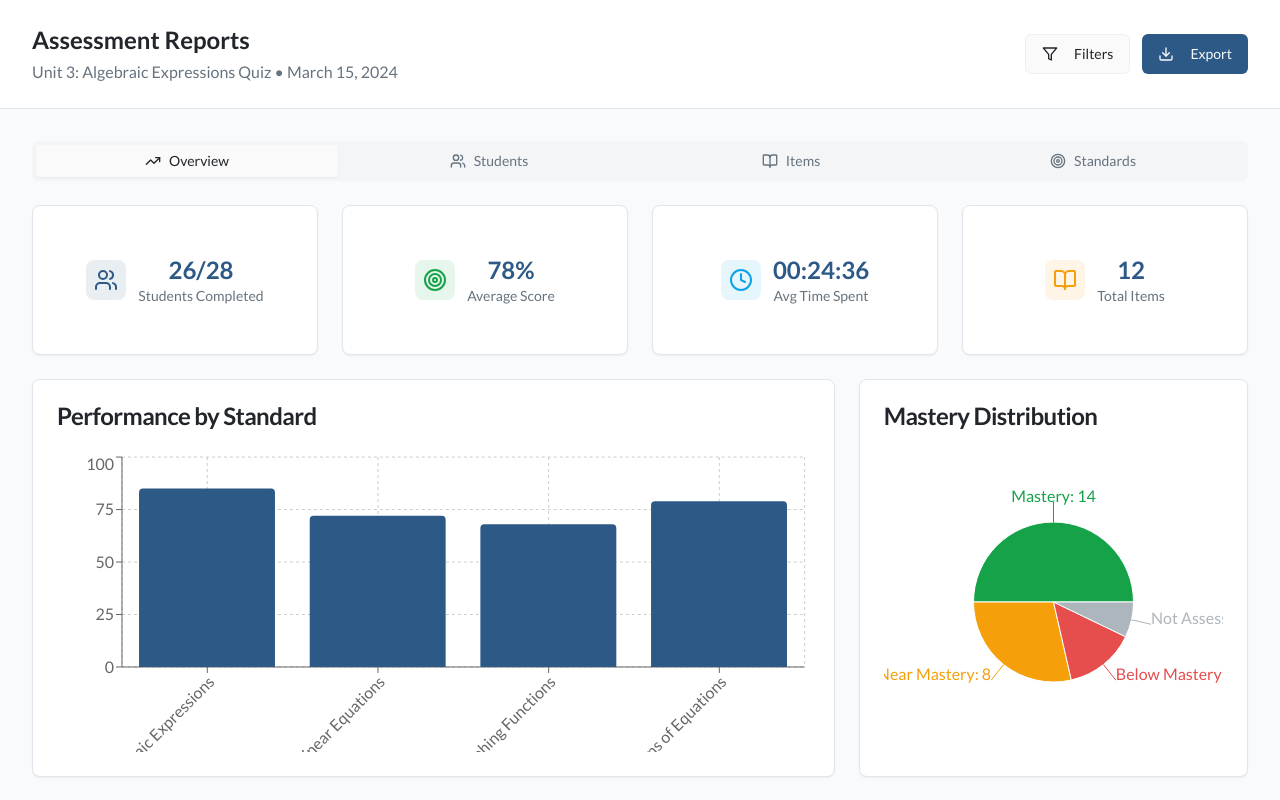
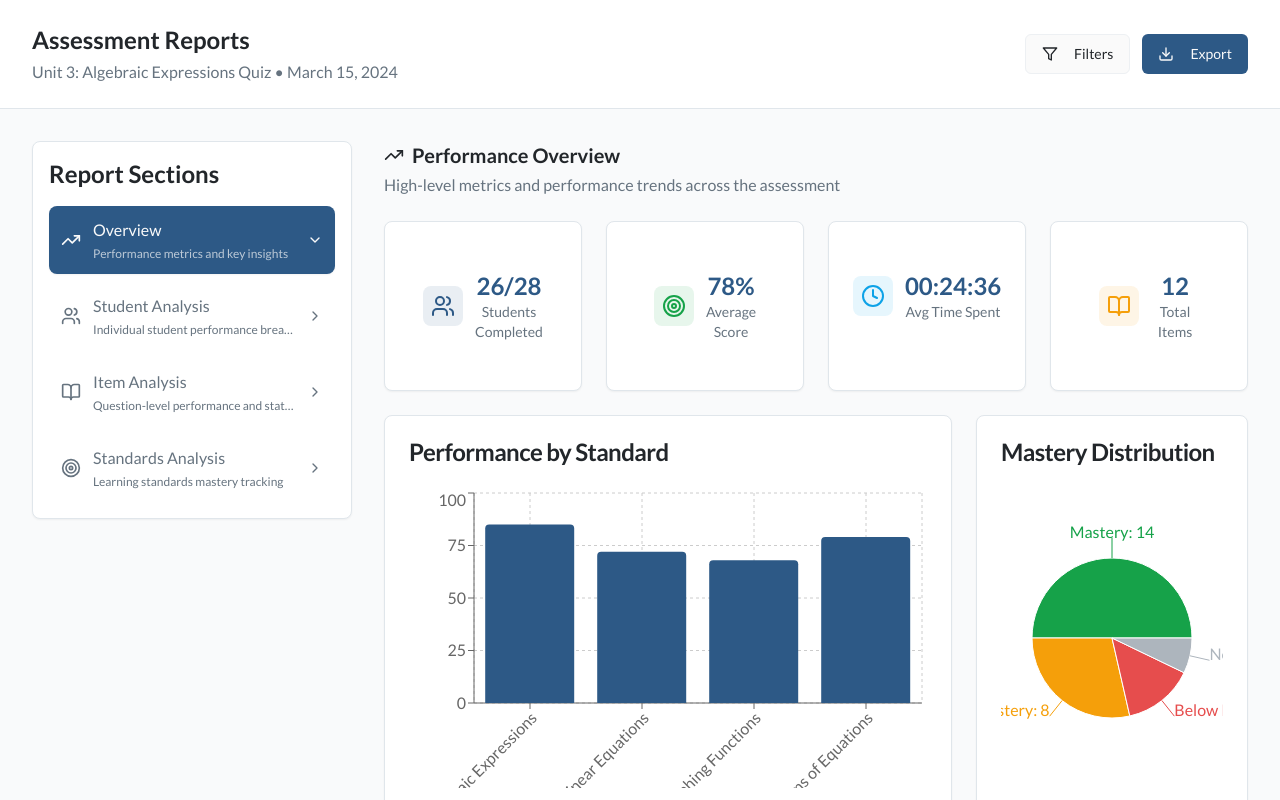
Before and after one commit to MikeBlom/ams-quiz-report, a React (Vite) app: page / in a window 1280 px wide. Shown: the top 800 px of the page. Built offline with nearby package versions, Linux system fonts and the light colour scheme.

Commit message:
Refactor dashboard to single page
Change the assessment dashboard to display all report categories on a single page, removing the tabbed interface. This will improve the user experience by allowing direct access to all information without requiring tab switching.

```diff
--- a/src/components/AssessmentDashboard.tsx
+++ b/src/components/AssessmentDashboard.tsx
@@ -1,11 +1,10 @@
 
-import React, { useState } from 'react';
+import React, { useState, useRef } from 'react';
 import { Card, CardContent, CardHeader, CardTitle } from "@/components/ui/card";
 import { Button } from "@/components/ui/button";
-import { Tabs, TabsContent, TabsList, TabsTrigger } from "@/components/ui/tabs";
 import { Badge } from "@/components/ui/badge";
-import { BarChart, Bar, XAxis, YAxis, CartesianGrid, Tooltip, ResponsiveContainer, PieChart, Pie, Cell } from 'recharts';
-import { Download, Filter, Users, Target, BookOpen, TrendingUp } from 'lucide-react';
+import { ScrollArea } from "@/components/ui/scroll-area";
+import { Download, Filter, Users, Target, BookOpen, TrendingUp, ChevronRight } from 'lucide-react';
 import MetricsOverview from './MetricsOverview';
 import StudentAnalysis from './StudentAnalysis';
 import ItemAnalysis from './ItemAnalysis';
@@ -14,9 +13,15 @@ import ExportDialog from './ExportDialog';
 import FilterPanel from './FilterPanel';
 
 const AssessmentDashboard = () => {
-  const [activeTab, setActiveTab] = useState('overview');
   const [showFilters, setShowFilters] = useState(false);
   const [showExport, setShowExport] = useState(false);
+  const [activeSection, setActiveSection] = useState('overview');
+
+  // Refs for scrolling to sections
+  const overviewRef = useRef<HTMLDivElement>(null);
+  const studentsRef = useRef<HTMLDivElement>(null);
+  const itemsRef = useRef<HTMLDivElement>(null);
+  const standardsRef = useRef<HTMLDivElement>(null);
 
   // Mock data for demonstration
   const assessmentData = {
@@ -28,10 +33,65 @@ const AssessmentDashboard = () => {
     timeSpent: "00:24:36"
   };
 
+  const sections = [
+    {
+      id: 'overview',
+      title: 'Overview',
+      icon: TrendingUp,
+      ref: overviewRef,
+      description: 'Performance metrics and key insights'
+    },
+    {
+      id: 'students',
+      title: 'Student Analysis',
+      icon: Users,
+      ref: studentsRef,
+      description: 'Individual student performance breakdown'
+    },
+    {
+      id: 'items',
+      title: 'Item Analysis',
+      icon: BookOpen,
+      ref: itemsRef,
+      description: 'Question-level performance and statistics'
+    },
+    {
+      id: 'standards',
+      title: 'Standards Analysis',
+      icon: Target,
+      ref: standardsRef,
+      description: 'Learning standards mastery tracking'
+    }
+  ];
+
+  const scrollToSection = (sectionRef: React.RefObject<HTMLDivElement>, sectionId: string) => {
+    setActiveSection(sectionId);
+    sectionRef.current?.scrollIntoView({ behavior: 'smooth', block: 'start' });
+  };
+
+  const handleScroll = () => {
+    const scrollPosition = window.scrollY + 200;
+
+    sections.forEach((section) => {
+      const element = section.ref.current;
+      if (element) {
+        const { offsetTop, offsetHeight } = element;
+        if (scrollPosition >= offsetTop && scrollPosition < offsetTop + offsetHeight) {
+          setActiveSection(section.id);
+        }
+      }
+    });
+  };
+
+  React.useEffect(() => {
+    window.addEventListener('scroll', handleScroll);
+    return () => window.removeEventListener('scroll', handleScroll);
+  }, []);
+
   return (
     <div className="min-h-screen bg-dashboard-bg">
       {/* Header */}
-      <div className="bg-card border-b border-border">
+      <div className="bg-card border-b border-border sticky top-0 z-40">
         <div className="max-w-7xl mx-auto px-4 sm:px-6 lg:px-8">
           <div className="py-6">
             <div className="flex items-center justify-between">
@@ -67,60 +127,107 @@ const AssessmentDashboard = () => {
         </div>
       </div>
 
-      {/* Main Content */}
-      <div className="max-w-7xl mx-auto px-4 sm:px-6 lg:px-8 py-8">
-        <Tabs value={activeTab} onValueChange={setActiveTab} className="space-y-6">
-          <TabsList className="grid w-full grid-cols-4 lg:w-auto lg:grid-cols-4">
-            <TabsTrigger
-              value="overview"
-              className="flex items-center space-x-2"
-              aria-label="Overview tab"
-            >
-              <TrendingUp className="h-4 w-4" aria-hidden="true" />
-              <span>Overview</span>
-            </TabsTrigger>
-            <TabsTrigger
-              value="students"
-              className="flex items-center space-x-2"
-              aria-label="Student Analysis tab"
-            >
-              <Users className="h-4 w-4" aria-hidden="true" />
-              <span>Students</span>
-            </TabsTrigger>
-            <TabsTrigger
-              value="items"
-              className="flex items-center space-x-2"
-              aria-label="Item Analysis tab"
-            >
-              <BookOpen className="h-4 w-4" aria-hidden="true" />
-              <span>Items</span>
-            </TabsTrigger>
-            <TabsTrigger
-              value="standards"
-              className="flex items-center space-x-2"
-              aria-label="Standards Analysis tab"
-            >
-              <Target className="h-4 w-4" aria-hidden="true" />
-              <span>Standards</span>
-            </TabsTrigger>
-          </TabsList>
+      <div className="max-w-7xl mx-auto px-4 sm:px-6 lg:px-8 flex gap-8 py-8">
+        {/* Sidebar Navigation */}
+        <div className="w-80 flex-shrink-0">
+          <div className="sticky top-32">
+            <Card className="p-4">
+              <h2 className="font-semibold text-foreground mb-4">Report Sections</h2>
+              <nav className="space-y-2">
+                {sections.map((section) => {
+                  const Icon = section.icon;
+                  return (
+                    <button
+                      key={section.id}
+                      onClick={() => scrollToSection(section.ref, section.id)}
+                      className={`w-full text-left p-3 rounded-lg transition-all duration-200 group ${
+                        activeSection === section.id
+                          ? 'bg-primary text-primary-foreground shadow-sm'
+                          : 'hover:bg-muted text-muted-foreground hover:text-foreground'
+                      }`}
+                    >
+                      <div className="flex items-center space-x-3">
+                        <Icon className="h-5 w-5" aria-hidden="true" />
+                        <div className="flex-1 min-w-0">
+                          <p className="font-medium truncate">{section.title}</p>
+                          <p className={`text-xs truncate mt-1 ${
+                            activeSection === section.id
+                              ? 'text-primary-foreground/70'
+                              : 'text-muted-foreground'
+                          }`}>
+                            {section.description}
+                          </p>
+                        </div>
+                        <ChevronRight className={`h-4 w-4 transition-transform duration-200 ${
+                          activeSection === section.id ? 'rotate-90' : 'group-hover:translate-x-1'
+                        }`} />
+                      </div>
+                    </button>
+                  );
+                })}
+              </nav>
+            </Card>
+          </div>
+        </div>
 
-          <TabsContent value="overview" className="space-y-6">
+        {/* Main Content */}
+        <div className="flex-1 space-y-12">
+          {/* Overview Section */}
+          <section ref={overviewRef} id="overview" className="scroll-mt-32">
+            <div className="mb-6">
+              <h2 className="text-xl font-semibold text-foreground flex items-center space-x-2">
+                <TrendingUp className="h-5 w-5" aria-hidden="true" />
+                <span>Performance Overview</span>
+              </h2>
+              <p className="text-muted-foreground mt-1">
+                High-level metrics and performance trends across the assessment
+              </p>
+            </div>
             <MetricsOverview data={assessmentData} />
-          </TabsContent>
+          </section>
 
-          <TabsContent value="students" className="space-y-6">
+          {/* Student Analysis Section */}
+          <section ref={studentsRef} id="students" className="scroll-mt-32">
+            <div className="mb-6">
+              <h2 className="text-xl font-semibold text-foreground flex items-center space-x-2">
+                <Users className="h-5 w-5" aria-hidden="true" />
+                <span>Student Analysis</span>
+              </h2>
+              <p className="text-muted-foreground mt-1">
+                Individual student performance and detailed breakdowns
+              </p>
+            </div>
             <StudentAnalysis />
-          </TabsContent>
+          </section>
 
-          <TabsContent value="items" className="space-y-6">
+          {/* Item Analysis Section */}
+          <section ref={itemsRef} id="items" className="scroll-mt-32">
+            <div className="mb-6">
+              <h2 className="text-xl font-semibold text-foreground flex items-center space-x-2">
+                <BookOpen className="h-5 w-5" aria-hidden="true" />
+                <span>Item Analysis</span>
+              </h2>
+              <p className="text-muted-foreground mt-1">
+                Question-level statistics, difficulty analysis, and distractor patterns
+              </p>
+            </div>
             <ItemAnalysis />
-          </TabsContent>
+          </section>
 
-          <TabsContent value="standards" className="space-y-6">
+          {/* Standards Analysis Section */}
+          <section ref={standardsRef} id="standards" className="scroll-mt-32">
+            <div className="mb-6">
+              <h2 className="text-xl font-semibold text-foreground flex items-center space-x-2">
+                <Target className="h-5 w-5" aria-hidden="true" />
+                <span>Standards Analysis</span>
+              </h2>
+              <p className="text-muted-foreground mt-1">
+                Learning standards mastery tracking and outcome analysis
+              </p>
+            </div>
             <StandardsAnalysis />
-          </TabsContent>
-        </Tabs>
+          </section>
+        </div>
       </div>
 
       {/* Dialogs */}
```
